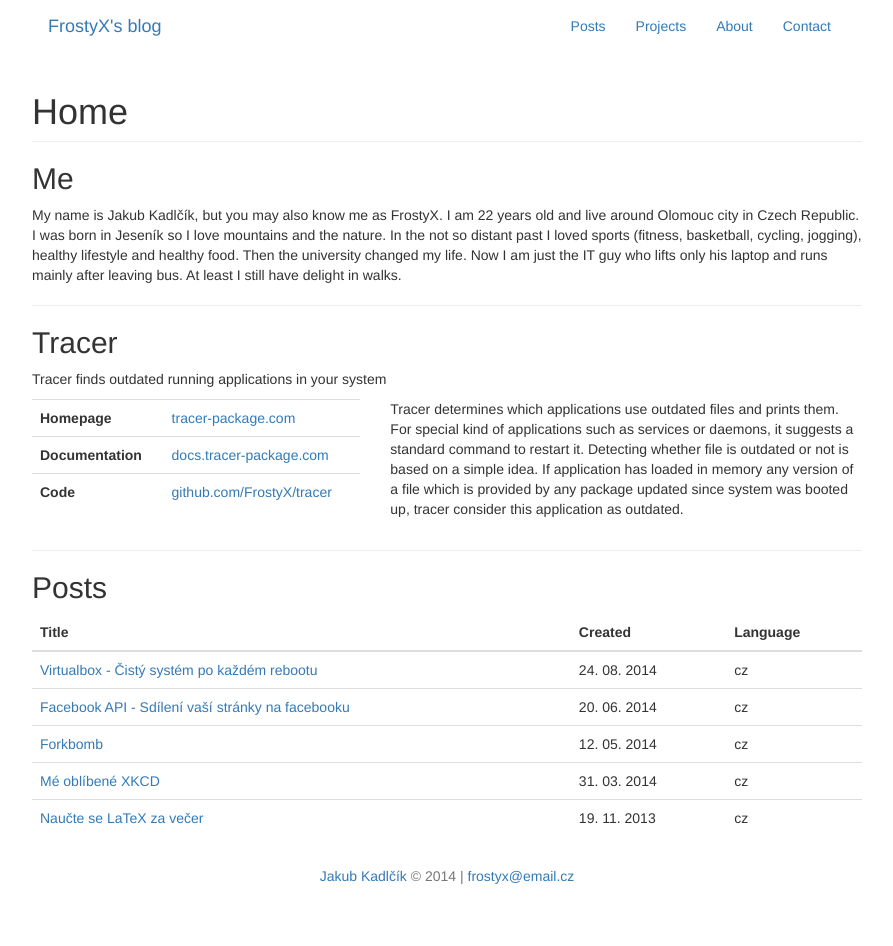
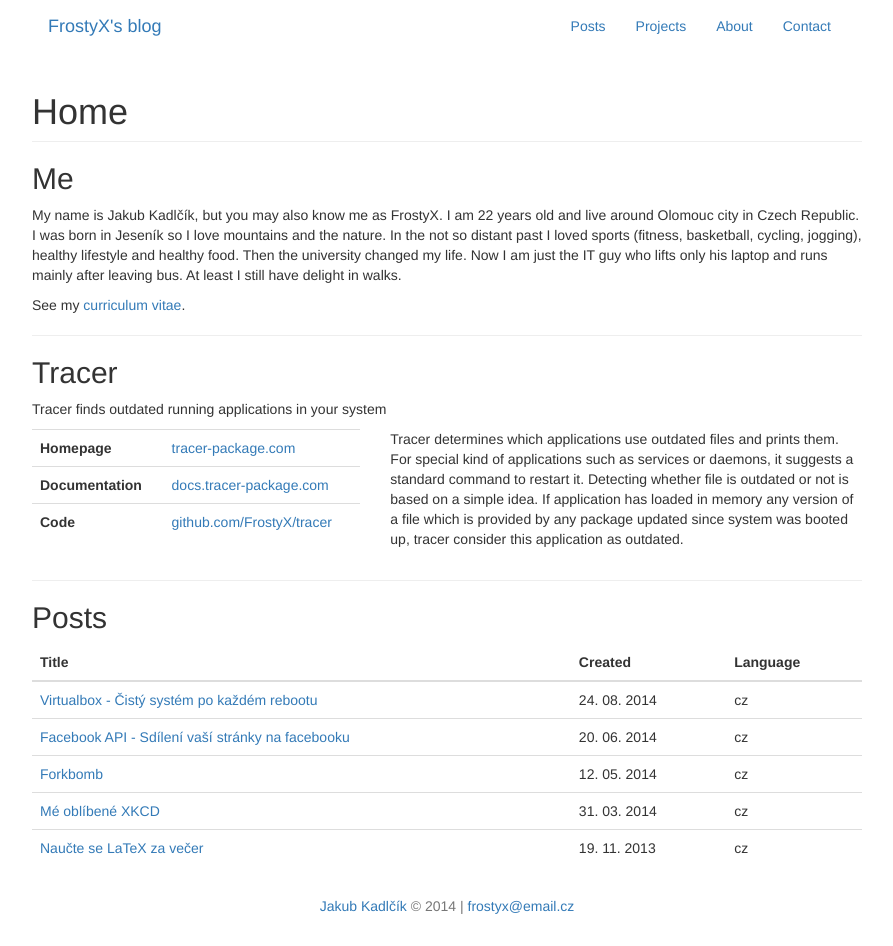
Before and after one commit to FrostyX/frostyx.github.io, a Jekyll site: the page built from index.html, in a window 1280 px wide. Shown: the whole page, without its empty margins (193-1086 px from the left). Built offline with Jekyll 4.4.1, drawn with Linux system fonts in a browser that asks for light colours; nearby versions of some CDN libraries; before the commit the page ends 916 px from its top, so only the background shows below that.

Commit message:
Add link to my CV

```diff
--- a/_includes/about/me.html
+++ b/_includes/about/me.html
@@ -1,2 +1,4 @@
 <h2>Me</h2>
-<p>My name is Jakub Kadlčík, but you may also know me as FrostyX. I am 22 years old and live around Olomouc city in Czech Republic. I was born in Jeseník so I love mountains and the nature. In the not so distant past I loved sports (fitness, basketball, cycling, jogging), healthy lifestyle and healthy food. Then the university changed my life. Now I am just the IT guy who lifts only his laptop and runs mainly after leaving bus. At least I still have delight in walks.
+<p>My name is Jakub Kadlčík, but you may also know me as FrostyX. I am 22 years old and live around Olomouc city in Czech Republic. I was born in Jeseník so I love mountains and the nature. In the not so distant past I loved sports (fitness, basketball, cycling, jogging), healthy lifestyle and healthy food. Then the university changed my life. Now I am just the IT guy who lifts only his laptop and runs mainly after leaving bus. At least I still have delight in walks.</p>
+
+<p>See my <a href="https://github.com/FrostyX/cv/raw/master/jakub-kadlcik-cv.pdf" title="Jakub Kadlčík - curriculum vitae">curriculum vitae</a>.</p>
```
